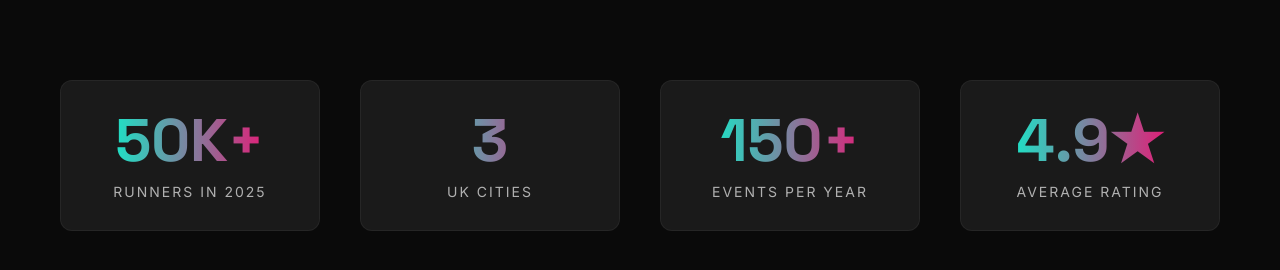
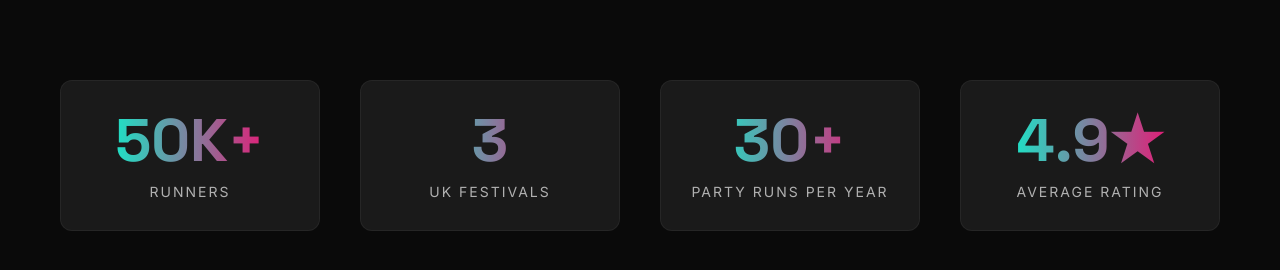
Before and after one commit to charliebuilding/fnl-stats-slider, a plain HTML site: page index.html in a window 1280 px wide. Drawn offline with Linux system fonts and the light colour scheme.

Commit message:
Update stats: 50K+ Runners, 3 UK Festivals, 30+ Party Runs, 4.9 Rating

```diff
--- a/index.html
+++ b/index.html
@@ -108,15 +108,15 @@
     <section class="stats-bar">
         <div class="stat">
             <div class="stat-number" data-target="50" data-suffix="K+">0</div>
-            <div class="stat-label">Runners in 2025</div>
+            <div class="stat-label">Runners</div>
         </div>
         <div class="stat">
             <div class="stat-number" data-target="3" data-suffix="">0</div>
-            <div class="stat-label">UK Cities</div>
+            <div class="stat-label">UK Festivals</div>
         </div>
         <div class="stat">
-            <div class="stat-number" data-target="150" data-suffix="+">0</div>
-            <div class="stat-label">Events Per Year</div>
+            <div class="stat-number" data-target="30" data-suffix="+">0</div>
+            <div class="stat-label">Party Runs Per Year</div>
         </div>
         <div class="stat">
             <div class="stat-number" data-target="4.9" data-suffix="&#9733;" data-decimals="1">0</div>
```
